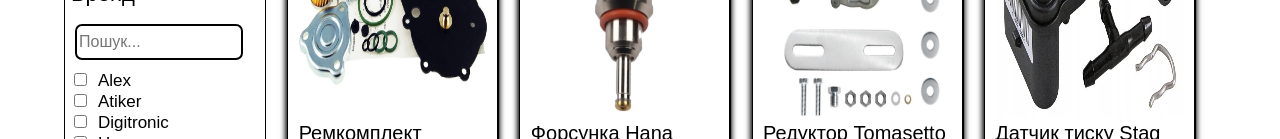
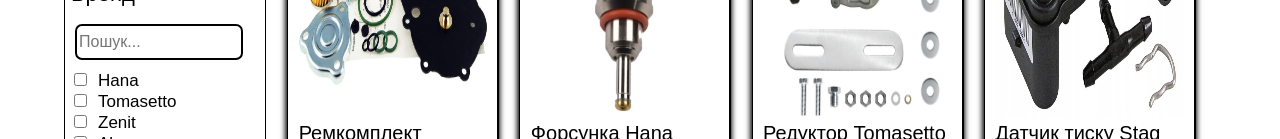
Before and after one commit to mrbywater/monogas, a React (Create React App) app: page /shop in a window 1280 px wide. Shown: the part 813-952 px from the top of the page. Built offline with nearby package versions, Linux system fonts and the light colour scheme.

Commit message:
remember checked

```diff
--- a/src/Components/Content/Shop.js
+++ b/src/Components/Content/Shop.js
@@ -6,24 +6,36 @@
 import {shopFilter, shopItems} from "./InfoList"
 import {MultiRangeSlider} from "./MultiRangeSlider";
 import {ShoppingCart} from "./ShoppingCart";
-import React, {useState} from "react";
+import React, {useState, useEffect} from "react";
 
-const Shop = () => {
+// all of the constants that not recalculated on next render has to be moved out of component
+// + it's better to move it to separate `helper.js` file
 
+const checkedInitial = shopFilter[0].brands.reduce((acc,title) => {
+	return {
+		...acc,
+		[title]: false
+	}
+},{});
+
+const ArrowUp = '<svg xmlns="http://www.w3.org/2000/svg" viewBox="0 0 448 512"><path d="M201.4 137.4c12.5-12.5 32.8-12.5 45.3 0l160 160c12.5 12.5 12.5 32.8 0 45.3s-32.8 12.5-45.3 0L224 205.3 86.6 342.6c-12.5 12.5-32.8 12.5-45.3 0s-12.5-32.8 0-45.3l160-160z"/></svg>'
+const ArrowDown = '<svg xmlns="http://www.w3.org/2000/svg" viewBox="0 0 448 512"><path d="M201.4 342.6c12.5 12.5 32.8 12.5 45.3 0l160-160c12.5-12.5 12.5-32.8 0-45.3s-32.8-12.5-45.3 0L224 274.7 86.6 137.4c-12.5-12.5-32.8-12.5-45.3 0s-12.5 32.8 0 45.3l160 160z"/></svg>'
+const price = shopItems.map(elm => elm.price)
+
+let maxPrice = Math.max(...price)
+let minPrice = Math.min(...price)
+
+export const Shop = () => {
 	const [mainSearchInput, setMainSearchInput] = useState('');
 	const [brandSearchInput, setBrandSearchInput] = useState('');
-	const [priceFiltered, setPriceFiltered] = useState(shopItems)
-	const [brandChecked, setBrandChecked] = useState([])
-	const [checked, setCheked] = useState(false)
-	const [conditionChecked, setConditionChecked] = useState([])
-	const [amountChecked, setAmountChecked] = useState([])
+	const [priceFiltered, setPriceFiltered] = useState(shopItems);
+	const [brandChecked, setBrandChecked] = useState([]);
+	// const [checked, setCheked] = useState(false);
+	const [conditionChecked, setConditionChecked] = useState([]);
+	const [amountChecked, setAmountChecked] = useState([]);
+	const [brandsChecked, setBrandsChecked] = useState(checkedInitial);
 
-	const ArrowUp = '<svg xmlns="http://www.w3.org/2000/svg" viewBox="0 0 448 512"><path d="M201.4 137.4c12.5-12.5 32.8-12.5 45.3 0l160 160c12.5 12.5 12.5 32.8 0 45.3s-32.8 12.5-45.3 0L224 205.3 86.6 342.6c-12.5 12.5-32.8 12.5-45.3 0s-12.5-32.8 0-45.3l160-160z"/></svg>'
-	const ArrowDown = '<svg xmlns="http://www.w3.org/2000/svg" viewBox="0 0 448 512"><path d="M201.4 342.6c12.5 12.5 32.8 12.5 45.3 0l160-160c12.5-12.5 12.5-32.8 0-45.3s-32.8-12.5-45.3 0L224 274.7 86.6 137.4c-12.5-12.5-32.8-12.5-45.3 0s-12.5 32.8 0 45.3l160 160z"/></svg>'
-	const price = shopItems.map(elm => elm.price)
 
-	let maxPrice = Math.max(...price)
-	let minPrice = Math.min(...price)
 
 	const dropDownShow = (id, index) => () => {
 
@@ -35,7 +47,8 @@
 				document.getElementById(id).classList.toggle("onClickDropDownContent");
 
 			}
-
+			// mr.Bywater this can be shortened to
+			// elm.innerHTM = document.getElementById(id).classList.length === 1 ? ArrowUp : ArrowDown;
 			if (document.getElementById(id).classList.length === 1) {
 				elm.innerHTML  = ArrowUp
 			} else {
@@ -43,11 +56,15 @@
 			}
 		})
 	}
-
+	// few comments despite that we're not using this value anymore
+	// huge calculations better to put into useMemo hooks with corresponding dependencies
 	const brandsSearchFiltered = shopFilter[0].brands.filter(item => {
 		if (item.toLowerCase().includes(brandSearchInput.toLowerCase())) {
 			if (brandChecked.length > 0) {
 				console.log('--------------------')
+				// can be shortened to
+				// document.getElementById(item).checked = brandChecked.includes(item)
+				// return item;
 				if (brandChecked.includes(item)) {
 					console.log("includes",document.getElementById(item))
 					document.getElementById(item).checked = true
@@ -113,6 +130,17 @@
 		return item.headline.toLowerCase().includes(mainSearchInput.toLowerCase())
 	})
 
+	const onChangeChecked = (brandName) => (e) => {
+		setBrandsChecked(brands => ({
+			...brands,
+			[brandName]: !brands[brandName]
+		}))
+	};
+
+	// every element that return to us for render from fx. `.map` method
+	// needs to have key for the root tag of it
+	// https://ru.legacy.reactjs.org/docs/lists-and-keys.html
+
 	return (
 		<div className="homeCont">
 			<BelowHeaderImage
@@ -139,7 +167,7 @@
 						/>
 						{shopFilter.map((elem, i) => {
 							return (
-								<div className="dropdown">
+								<div className="dropdown" key={elem.headline}>
 									<button className="dropbtn" onClick={dropDownShow(elem.headline, i)}>
 										{elem.headline}
 										<FontAwesomeIcon icon={faAngleUp} className="dropDownArrow" id={i}/>
@@ -150,24 +178,40 @@
 												<input
 													placeholder ="Пошук..." className="brandSearch"
 													value={brandSearchInput}
-													onChange={(event) => setBrandSearchInput(event.target.value)}
+													onChange={(event) => {
+														console.log('onChange', event.target.value)
+														setBrandSearchInput(event.target.value)
+													}}
 												/> : null
 										}
 										{elem.brands &&
-											(brandsSearchFiltered.sort().map(text => {
-												return (
-													<div>
-														<input type="checkbox" value={text} name="brand" onChange={handleChangeBrand} id={text}/>
+											(Object.keys(brandsChecked).map(text => {
+												const isChecked = brandsChecked[text];
+												const shouldRender = text.toLowerCase().includes(brandSearchInput.toLowerCase());
+												return shouldRender && (
+													<div key={text+'_brands_checkboxes'}>
+														<input
+															type="checkbox"
+															checked={isChecked}
+															value={isChecked}
+															name="brand"
+															onChange={onChangeChecked(text)}
+														/>
 														<span>{text}</span>
 													</div>
-												)
+												);
 											}))
 										}
 										{elem.items &&
 											(elem.items.map(text => {
 												return (
-													<div>
-														<input type="checkbox" value={text} name={text} onChange={handleChangeCondition}/>
+													<div key={text+'_some_items'}>
+														<input
+															type="checkbox"
+															value={text}
+															name={text}
+															onChange={handleChangeCondition}
+														/>
 														<span>{text}</span>
 													</div>
 												)
@@ -180,7 +224,7 @@
 					</div>
 					<div className="shopItemsCont">
 						{mainSearchFiltered.map(elm =>(
-							<div className="specificItemCont">
+							<div key={elm.headline+'_shop_items'} className="specificItemCont">
 								<div className="specificItem">
 									<div className="widthCont">
 										<img src={elm.img}/>
@@ -199,4 +243,3 @@
 		</div>
 	)
 }
-export {Shop}
```
